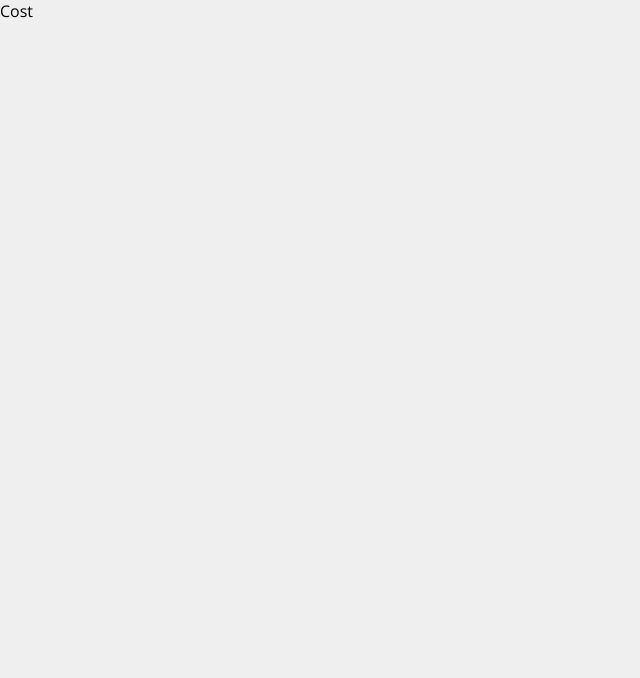
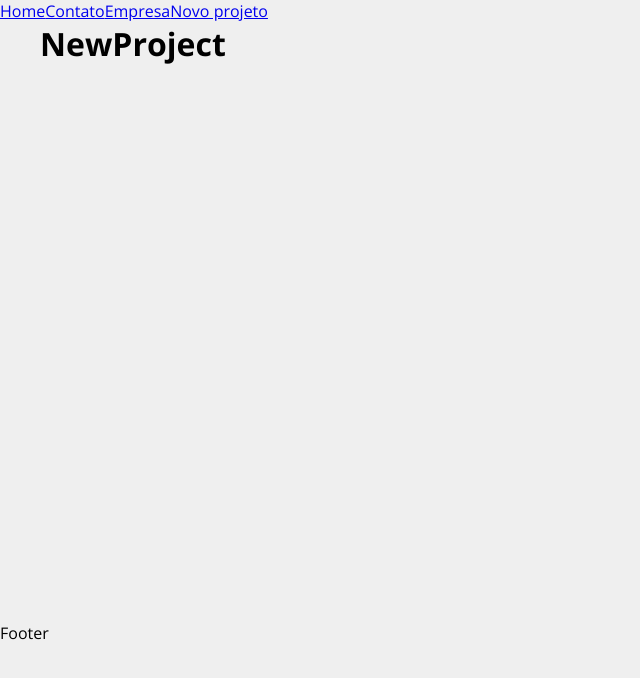
Before and after one commit to Cristiano-Monteiro/Learning_React_JS, a React (Create React App) app in the folder projeto-curso-react/: page /newproject in a window 1280 px wide. Shown: the top 678 px of the page, without its empty margins (0-640 px from the left). Built offline with nearby package versions, Linux system fonts and the light colour scheme.

Commit message:
Estruturando o projeto - aula 18

```diff
--- a/projeto-curso-react/src/App.jsx
+++ b/projeto-curso-react/src/App.jsx
@@ -1,9 +1,32 @@
+import { BrowserRouter as Router, Routes, Route, Link } from 'react-router-dom';
+
+import Company from './components/pages/Company';
+import Contact from './components/pages/Contact';
+import Home from './components/pages/Home';
+import NewProject from './components/pages/NewProject';
+
+import Container from './components/layout/Container';
+
 function App() {
   return (
-    <div className="App">
-      <p>Cost</p>
-    </div>
+    <Router>
+      <div>
+        <Link to='/'>Home</Link>
+        <Link to='/contact'>Contato</Link>
+        <Link to='/company'>Empresa</Link>
+        <Link to='/newproject'>Novo projeto</Link>
+      </div>
+      <Container customClass='min-height'>
+        <Routes>
+          <Route path='/company' element={<Company/>}/>
+          <Route path='/' element={<Home/>}/>
+          <Route path='/contact' element={<Contact/>}/>
+          <Route path='/newproject' element={<NewProject/>}/>
+        </Routes>
+      </Container>
+      <p>Footer</p>
+    </Router>
   );
-}
+};
 
 export default App;
--- /dev/null
+++ b/projeto-curso-react/src/components/layout/Container.jsx
@@ -0,0 +1,11 @@
+import styles from './Container.module.css'
+
+function Container(props){
+    return(
+        <div className={`${styles.container} ${styles[props.customClass]}`}>
+            {props.children}
+        </div>
+    );
+};
+
+export default Container;
--- /dev/null
+++ b/projeto-curso-react/src/components/layout/Container.module.css
@@ -0,0 +1,20 @@
+.container{
+    width: 1200px;
+    display: flex;
+    justify-content: space-between;
+    margin: 0 auto;
+    flex-wrap: wrap;
+}
+
+.min-height{
+    min-height: 75%;
+}
+
+.start{
+    justify-content: flex-start;
+}
+
+.column{
+    flex-direction: column;
+    justify-content: flex-start;
+}
--- /dev/null
+++ b/projeto-curso-react/src/components/pages/Company.jsx
@@ -0,0 +1,7 @@
+function Company(){
+    return(
+        <h1>Company</h1>
+    )
+};
+
+export default Company;
--- /dev/null
+++ b/projeto-curso-react/src/components/pages/Contact.jsx
@@ -0,0 +1,7 @@
+function Contact(){
+    return(
+        <h1>Contact</h1>
+    )
+};
+
+export default Contact;
--- /dev/null
+++ b/projeto-curso-react/src/components/pages/Home.jsx
@@ -0,0 +1,7 @@
+function Home(){
+    return(
+        <h1>Home</h1>
+    )
+};
+
+export default Home;
--- /dev/null
+++ b/projeto-curso-react/src/components/pages/NewProject.jsx
@@ -0,0 +1,7 @@
+function NewProject(){
+    return(
+        <h1>NewProject</h1>
+    )
+};
+
+export default NewProject;
```
